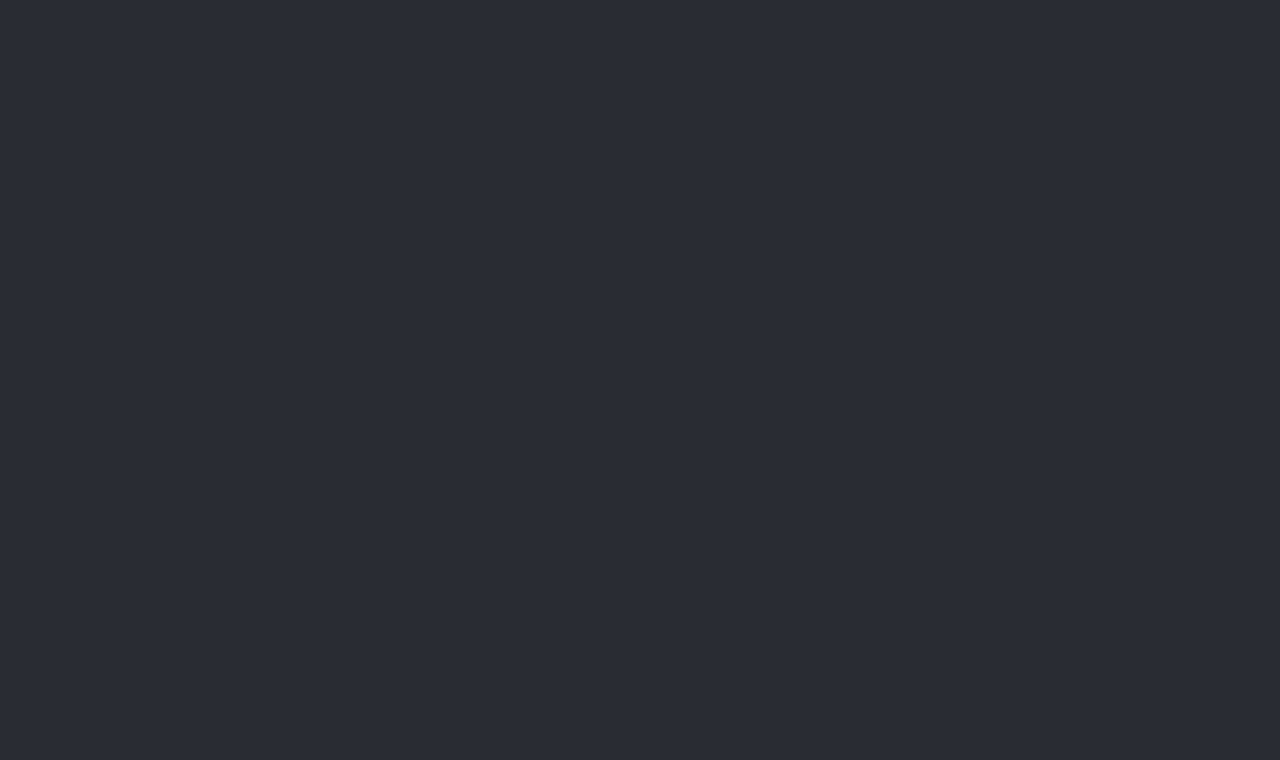
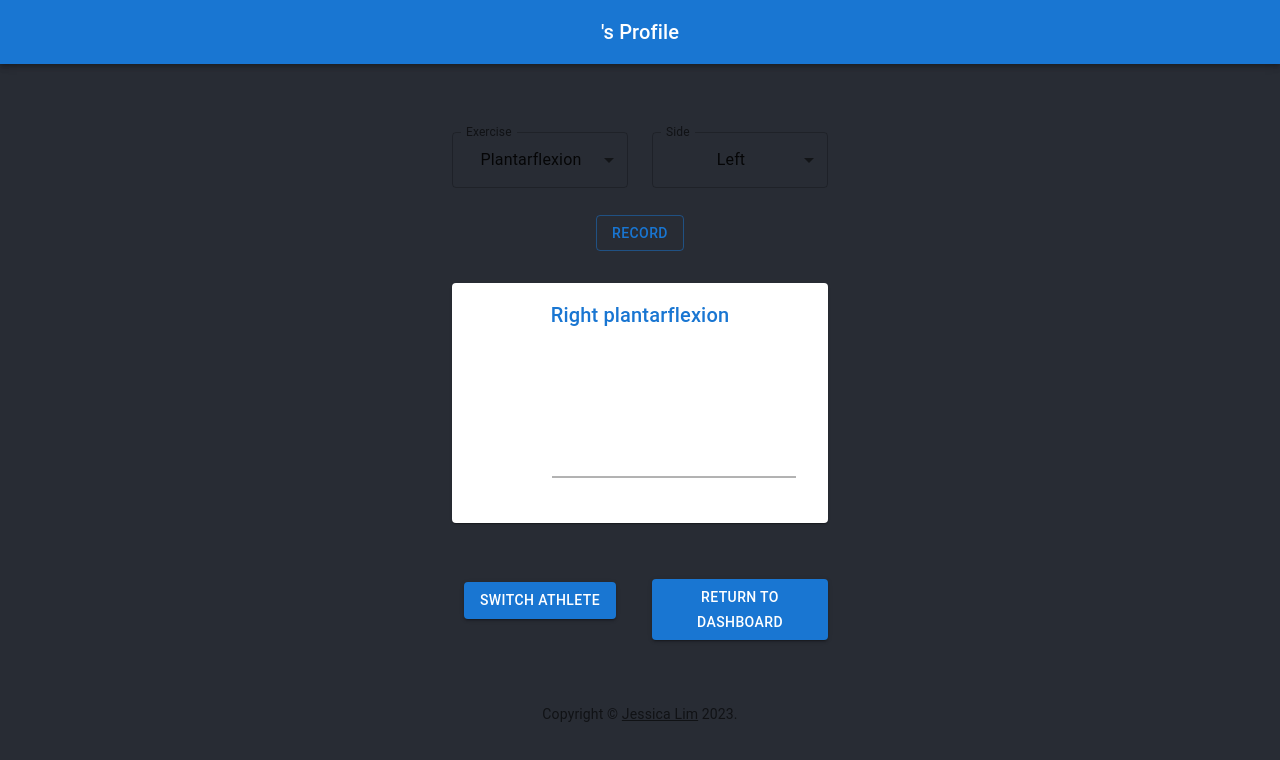
Before and after one commit to JessicaLim8/CapstoneFrontend, a React (Create React App) app: page /record/1 in a window 1280 px wide. Before the commit this address had no page. Shown: the top 760 px of the page. Built offline with nearby package versions, Linux system fonts and the light colour scheme; no server answers.

Commit message:
Update dashboard to allow for modal in switching users

```diff
--- a/src/App.js
+++ b/src/App.js
@@ -2,6 +2,7 @@ import './App.css';
 import Admin from './dashboard/Admin'
 import Users from './dashboard/Users'
 import Dashboard from './dashboard/Dashboard';
+import RecordData from './dashboard/RecordData';
 import { BrowserRouter as Router, Routes, Route, Link } from 'react-router-dom';
 
 function App() {
@@ -14,6 +15,7 @@ function App() {
             <Route exact path='/admin' element={<Admin/>}></Route>
             <Route exact path='/users' element={<Users/>}></Route>
             <Route path='/users/:userid' element={<Dashboard/>}></Route>
+            <Route path='/record/:userid' element={<RecordData/>}></Route>
           </Routes>
         </header>
       </div>
--- a/src/dashboard/Dashboard.js
+++ b/src/dashboard/Dashboard.js
@@ -32,12 +32,6 @@ import DetailedChart from './DetailedChart';
 import Summary from './Summary';
 import History from './History';
 import Users from './Users';
-
-const data = [
-  {date: '18-10-2022', exercise: "Left Eversion Strength",  max: 400, avg: 256, data: [10, 11, 12, 11, 18, 15, 14, 13, 12, 9, 16, 18, 12]},
-  {date: '31-10-2022', exercise: "Left Eversion Strength", max: 300, avg: 300, data: [10, 11, 12, 13, 14, 15, 14, 13, 12]},
-  {date: '01-11-2022', exercise: "Left Eversion Strength", max: 551, avg: 235, data: [10, 11, 12, 13, 14, 15, 14, 13, 12]},
-];
 
 function Copyright(props) {
   return (
@@ -177,6 +171,10 @@ function DashboardContent() {
     window.location.href = "/users/"+row.id;
   };
 
+  const setRecordURL = (userid) => {
+    window.location.href = "/record/"+userid;
+  };
+
   const { userid } = useParams();
 
   useEffect(() => {
@@ -291,7 +289,7 @@ function DashboardContent() {
                   </FormControl>
                 </Grid>
                 <Grid item xs={12} md={3} xl={3}>
-                  <Button variant="outlined" onClick={() => console.log("Start Recording")}>Start Recording</Button>
+                  <Button variant="outlined" onClick={() => setRecordURL(userid)}>Start Recording</Button>
                 </Grid>
                 <Grid item xs={12} md={3} xl={3}>
                   <Button variant="contained" onClick={() => setModalOpen(true)}>Switch Athlete</Button>
--- /dev/null
+++ b/src/dashboard/RecordData.js
@@ -0,0 +1,238 @@
+import { useEffect, useState } from 'react';
+import { useParams } from 'react-router-dom';
+import axios from 'axios';
+import { styled, createTheme, ThemeProvider } from '@mui/material/styles';
+import CssBaseline from '@mui/material/CssBaseline';
+import Box from '@mui/material/Box';
+import MuiAppBar from '@mui/material/AppBar';
+import Toolbar from '@mui/material/Toolbar';
+import Typography from '@mui/material/Typography';
+import Container from '@mui/material/Container';
+import Grid from '@mui/material/Grid';
+import Paper from '@mui/material/Paper';
+import Link from '@mui/material/Link';
+import MenuIcon from '@mui/icons-material/Menu';
+import ChevronLeftIcon from '@mui/icons-material/ChevronLeft';
+import NotificationsIcon from '@mui/icons-material/Notifications';
+import InputLabel from '@mui/material/InputLabel';
+import MenuItem from '@mui/material/MenuItem';
+import FormControl from '@mui/material/FormControl';
+import Select, { SelectChangeEvent } from '@mui/material/Select';
+import Modal from '@mui/material/Modal';
+import CloseIcon from '@mui/icons-material/Close';
+import Button from '@mui/material/Button';
+import DetailedChart from './DetailedChart';
+
+const drawerWidth = 240;
+
+function Copyright(props) {
+    return (
+      <Typography variant="body2" color="text.secondary" align="center" {...props}>
+        {'Copyright © '}
+        <Link color="inherit" href="https://mui.com/">
+        Jessica Lim
+        </Link>{' '}
+        {new Date().getFullYear()}
+        {'.'}
+      </Typography>
+    );
+  }
+
+const AppBar = styled(MuiAppBar, {
+  shouldForwardProp: (prop) => prop !== 'open',
+})(({ theme, open }) => ({
+  zIndex: theme.zIndex.drawer + 1,
+  transition: theme.transitions.create(['width', 'margin'], {
+    easing: theme.transitions.easing.sharp,
+    duration: theme.transitions.duration.leavingScreen,
+  }),
+  ...(open && {
+    marginLeft: drawerWidth,
+    width: `calc(100% - ${drawerWidth}px)`,
+    transition: theme.transitions.create(['width', 'margin'], {
+      easing: theme.transitions.easing.sharp,
+      duration: theme.transitions.duration.enteringScreen,
+    }),
+  }),
+}));
+
+const style = {
+  position: 'absolute',
+  top: '50%',
+  left: '50%',
+  transform: 'translate(-50%, -50%)',
+  width: 400,
+  bgcolor: 'background.paper',
+  border: '2px solid #000',
+  boxShadow: 24,
+  p: 4,
+};
+
+const mdTheme = createTheme();
+const localURL = "http://localhost:3000";
+
+const fetchUser = (userid, setUserData) => {
+  const userURL = `/users/${userid}`;
+  axios.get(localURL + userURL).then(data => {
+    if (data.data.user) {
+        setUserData(data.data.user)
+    }
+  });
+}
+
+const fetchRecords = (userid, setRecordData) => {
+  const userURL = `/records?userId=${userid}`;
+  axios.get(localURL + userURL).then(data => {
+    if (data.data.records) {
+        setRecordData(data.data.records)
+    }
+  });
+}
+
+const fetchExRecords = (userid, exercise, setExRecordLeft, setExRecordRight) => {
+  const leftURL = `/records?userId=${userid}&exercise=${exercise}&side=L`;
+  axios.get(localURL + leftURL).then(data => {
+    if (data.data.records) {
+        setExRecordLeft(data.data.records)
+    }
+  });
+  const rightURL = `/records?userId=${userid}&exercise=${exercise}&side=R`;
+  axios.get(localURL + rightURL).then(data => {
+    if (data.data.records) {
+        setExRecordRight(data.data.records)
+    }
+  });
+}
+
+export default function RecordData() {
+  const [open, setOpen] = useState(false);
+  const [userData, setUserData] = useState([]);
+  const [recordData, setRecordData] = useState([]);
+  const [exercise, setExercise] = useState('plantarflexion');
+  const [side, setSide] = useState('left');
+  const [exRecordDataRight, setExRecordRight] = useState([]);
+  const [exRecordDataLeft, setExRecordLeft] = useState([]);
+  const [modalOpen, setModalOpen] = useState(false);
+
+  const handleModalOpen = () => setModalOpen(true);
+
+  const handleModalClose = (event, reason) =>
+  {
+      if (reason && reason == "backdropClick") {
+          return
+      }
+      setModalOpen(false)
+  };
+
+  const toggleDrawer = () => {
+    setOpen(!open);
+  };
+
+  const handleChange = (event) => {
+    setExercise(event.target.value);
+  };
+
+  const handleChangeSide = (event) => {
+    setSide(event.target.value);
+  };
+
+  const setUserURL = (userid) => {
+    window.location.href = "/record/"+userid;
+  };
+
+  const { userid } = useParams();
+
+  useEffect(() => {
+    // call an API and in the success or failure fill the data buy using setData function
+    // it could be like below
+    fetchUser(userid, setUserData);
+    fetchRecords(userid, setRecordData);
+    fetchExRecords(userid, exercise, setExRecordLeft, setExRecordRight);
+  }, []);
+
+  return (
+    <ThemeProvider theme={mdTheme}>
+      <Box sx={{ display: 'flex' }}>
+        <CssBaseline />
+        <AppBar position="absolute" open={open}>
+          <Toolbar
+            sx={{
+              pr: '24px', // keep right padding when drawer closed
+            }}
+          >
+            <Typography
+              component="h1"
+              variant="h6"
+              color="inherit"
+              noWrap
+              sx={{ flexGrow: 1 }}
+            >
+              {userData.firstName} {userData.lastName}'s Profile
+            </Typography>
+          </Toolbar>
+        </AppBar>
+        <Container maxWidth="lg" sx={{ mt: 4, mb: 4 }}>
+            <Grid container spacing={3} sx={{ mt: 4, mb: 4 }}>
+                <Grid item xs={8} md={6} xl={6}>
+                  <FormControl fullWidth>
+                    <InputLabel id="select-label">Exercise</InputLabel>
+                    <Select
+                      labelId="select-label"
+                      id="simple-select"
+                      value={exercise}
+                      label="Exercise"
+                      onChange={handleChange}
+                      defaultValue="plantarflexion"
+                    >
+                      <MenuItem value="plantarflexion">Plantarflexion</MenuItem>
+                      <MenuItem value="inversion">Inversion</MenuItem>
+                      <MenuItem value="eversion">Eversion</MenuItem>
+                    </Select>
+                  </FormControl>
+                </Grid>
+                <Grid item xs={4} md={6} xl={6}>
+                  <FormControl fullWidth>
+                    <InputLabel id="select-label">Side</InputLabel>
+                    <Select
+                      value={side}
+                      label="Side"
+                      onChange={handleChangeSide}
+                      defaultValue="left"
+                    >
+                      <MenuItem value="left">Left</MenuItem>
+                      <MenuItem value="right">Right</MenuItem>
+                    </Select>
+                  </FormControl>
+                </Grid>
+                <Grid item xs={12} md={12} xl={12}>
+                  <Button variant="outlined" onClick={() => console.log("Start Recording")}>Record</Button>
+                </Grid>
+            </Grid>
+            <Grid container spacing={3}>
+                <Grid item xs={12} md={12} lg={12}>
+                    <Paper
+                    sx={{
+                        p: 2,
+                        display: 'flex',
+                        flexDirection: 'column',
+                        height: 240,
+                    }}
+                    >
+                        <DetailedChart exercise={exercise} right={[]}/>
+                    </Paper>
+                </Grid>
+            </Grid>
+            <Grid container spacing={3} sx={{ mt: 4, mb: 4 }}>
+                <Grid item xs={6} md={6} xl={6}>
+                    <Button variant="contained" onClick={() => setModalOpen(true)}>Switch Athlete</Button>
+                </Grid>
+                <Grid item xs={6} md={6} xl={6}>
+                    <Button variant="contained" onClick={() => setUserURL(userid)}>Return to Dashboard</Button>
+                </Grid>
+            </Grid>
+            <Copyright sx={{ pt: 4 }} />
+          </Container>
+      </Box>
+    </ThemeProvider>
+  );
+}
--- a/src/dashboard/Users.js
+++ b/src/dashboard/Users.js
@@ -73,7 +73,7 @@ function Users(props) {
                         getRowId={(row) => row._id}
                         rows={currentUsers}
                         columns={columns}
-                        onRowClick={props.onRowSelect}
+                        onRowClick={props.onRowSelect ? props.onRowSelect : onRowSelect}
                         width={700}
                     />
                 </div>
```
